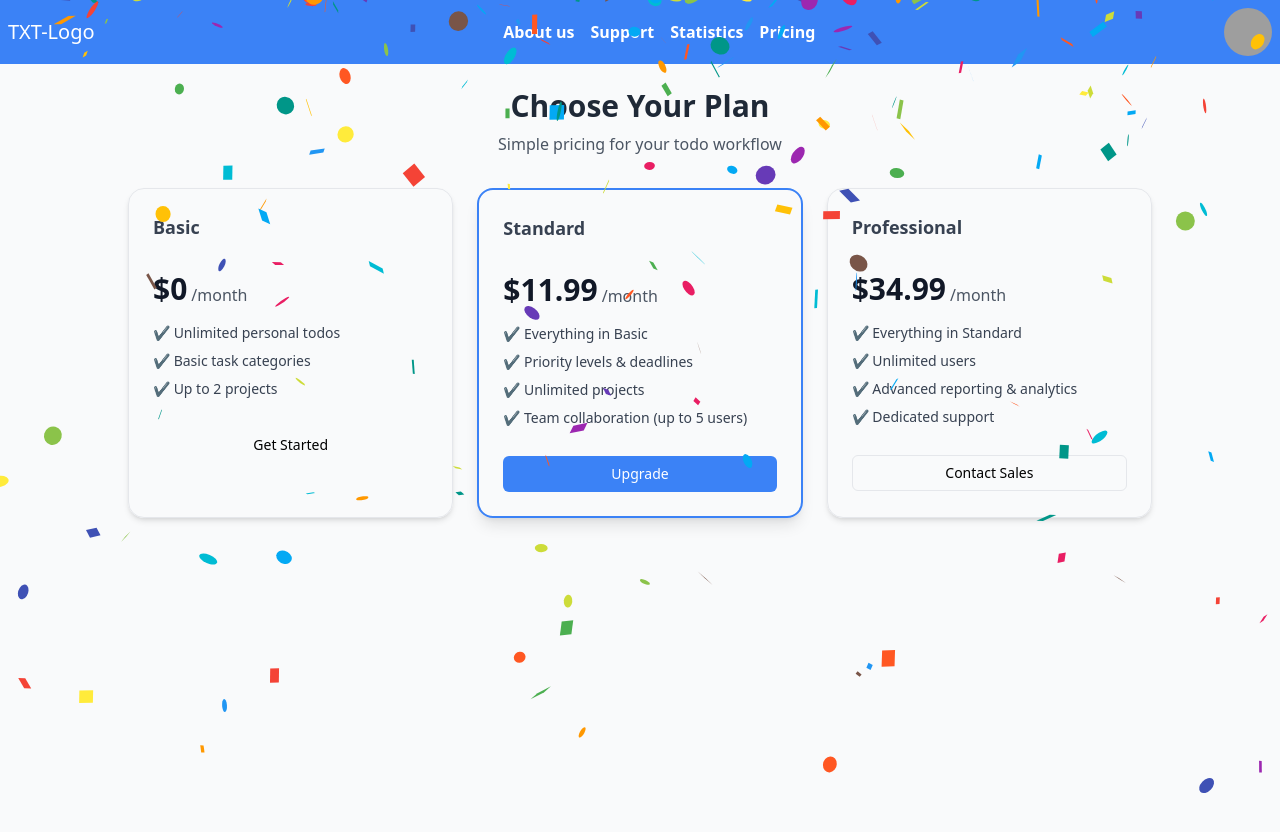
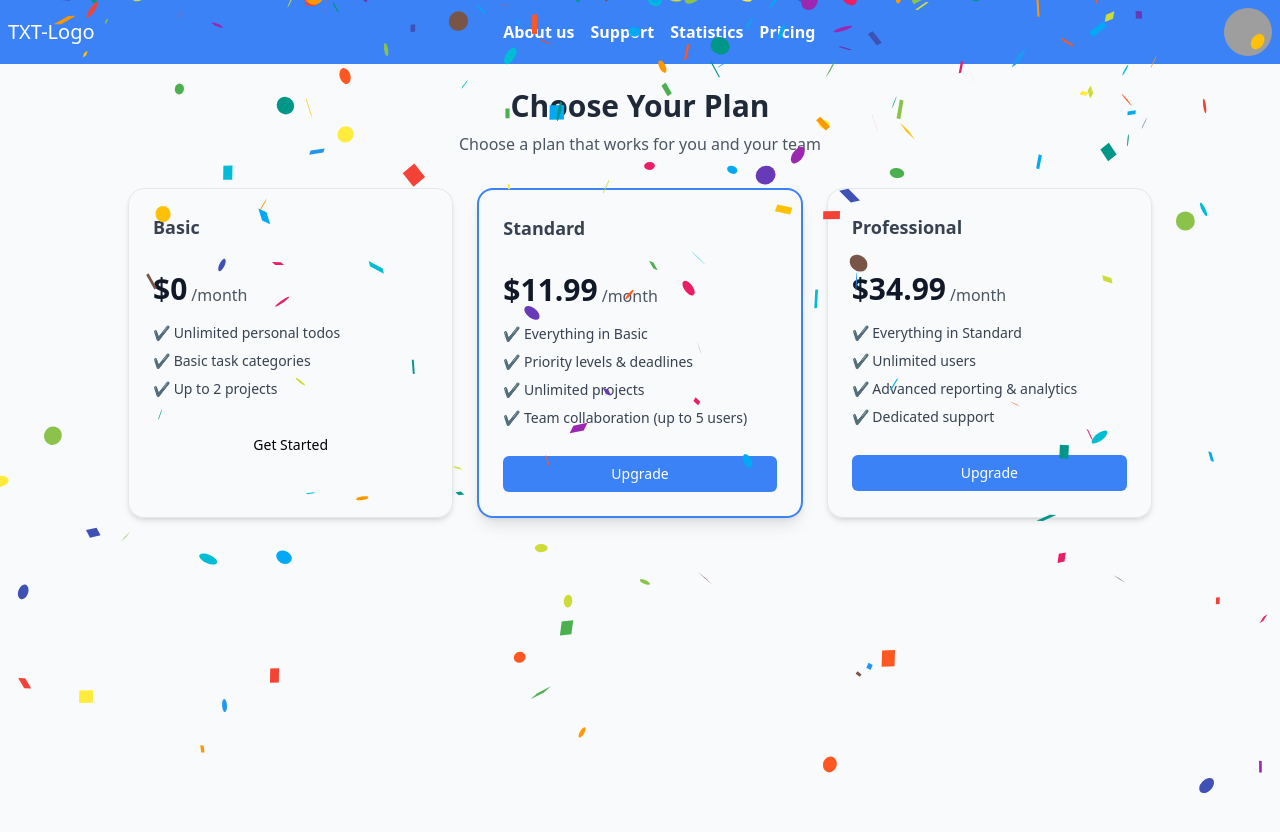
Before and after one commit to chriftech/devcom-web, a React (Create React App) app: page /plans in a window 1280 px wide. Shown: the top 832 px of the page. Built offline with nearby package versions, Linux system fonts and the light colour scheme; grey boxes are pictures that could not be loaded.

Commit message:
Refactor pricing description text

```diff
--- a/src/components/Pricing.tsx
+++ b/src/components/Pricing.tsx
@@ -8,7 +8,7 @@ const Pricing = () => {
       {/* Page Header */}
       <div className="text-center mb-8">
         <h1 className="text-3xl font-bold text-gray-800">Choose Your Plan</h1>
-        <p className="text-gray-600 mt-2">Simple pricing for your todo workflow</p>
+        <p className="text-gray-600 mt-2">Choose a plan that works for you and your team</p>
       </div>
 
       {/* Pricing Grid */}
@@ -73,8 +73,8 @@ const Pricing = () => {
               <li>✔ Advanced reporting & analytics</li>
               <li>✔ Dedicated support</li>
             </ul>
-            <Button variant="outline" className="w-full mt-3">
-              Contact Sales
+            <Button className="w-full mt-3 bg-blue-500 hover:bg-blue-600 text-white">
+              Upgrade
             </Button>
           </CardContent>
         </Card>
```
